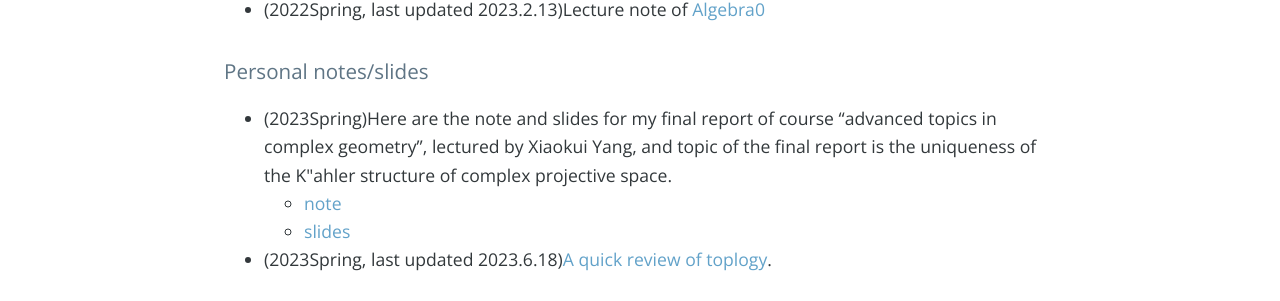
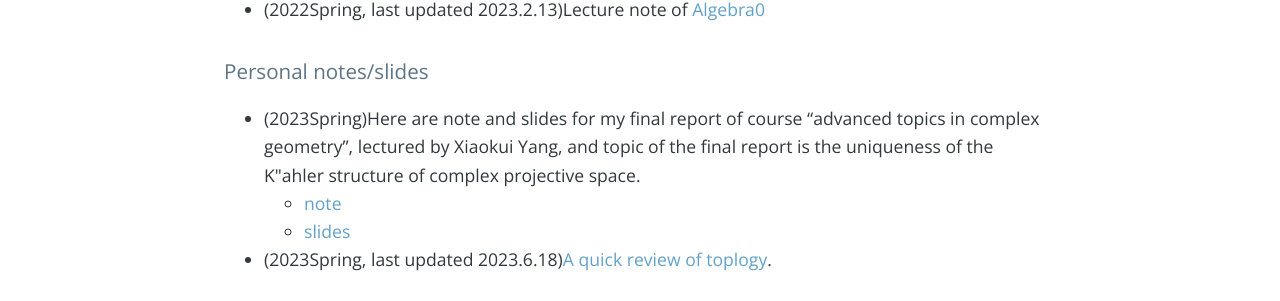
Before and after one commit to bowenl-math/bowenl-math.github.io, a Jekyll site: the page built from index.md, in a window 1280 px wide. Shown: the part 1745-2046 px from the top of the page. Built offline with Jekyll 4.4.1, drawn with Linux system fonts in a browser that asks for light colours; nearby versions of some CDN libraries; our own code applies the rules of GitHub Pages for plain Markdown files; the list of posts is cut into pages by our own code; comment, search, counter and statistics services are not loaded.

Commit message:
update cpn

```diff
--- a/index.md
+++ b/index.md
@@ -39,7 +39,7 @@ Here are some notes I typed during my study in enhanced program of BICMR in Peki
 
 
 ### Personal notes/slides
-* (2023Spring)Here are the note and slides for my final report of course “advanced topics in complex geometry", lectured by Xiaokui Yang, and topic of the final report is the uniqueness of the K\"ahler structure of complex projective space.
+* (2023Spring)Here are note and slides for my final report of course “advanced topics in complex geometry", lectured by Xiaokui Yang, and topic of the final report is the uniqueness of the K\"ahler structure of complex projective space.
    - [note](notes/personal notes/Uniqueness_CPn/note.pdf)
    - [slides](notes/personal notes/Uniqueness_CPn/slides.pdf)
 * (2023Spring, last updated 2023.6.18)[A quick review of toplogy](notes/personal notes/Review_of_topology.pdf).
```
Also changed, not shown: 5 other files.
